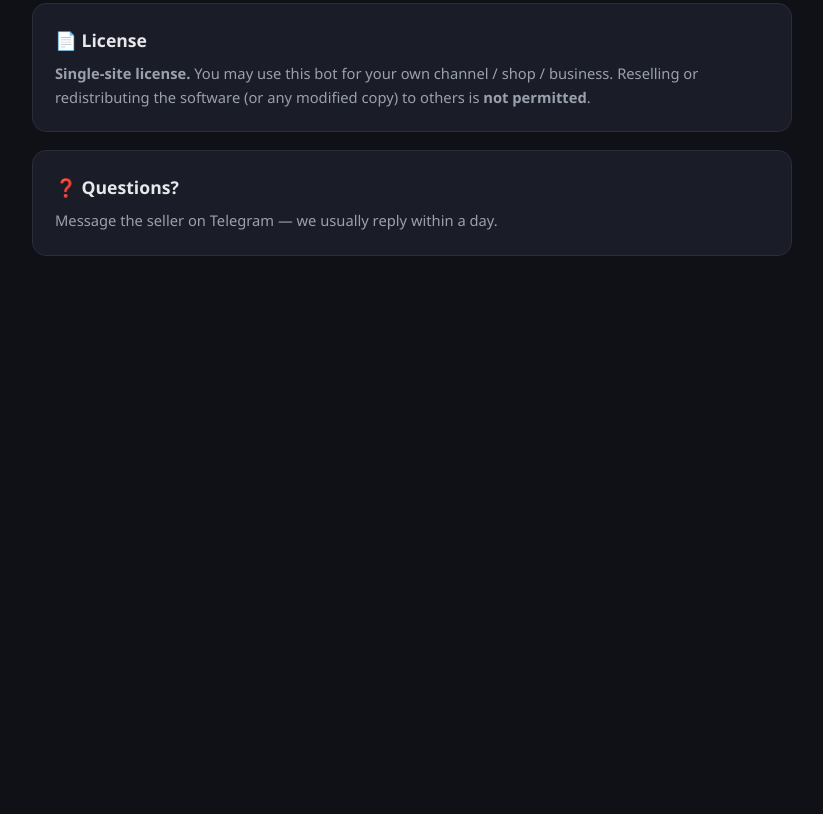
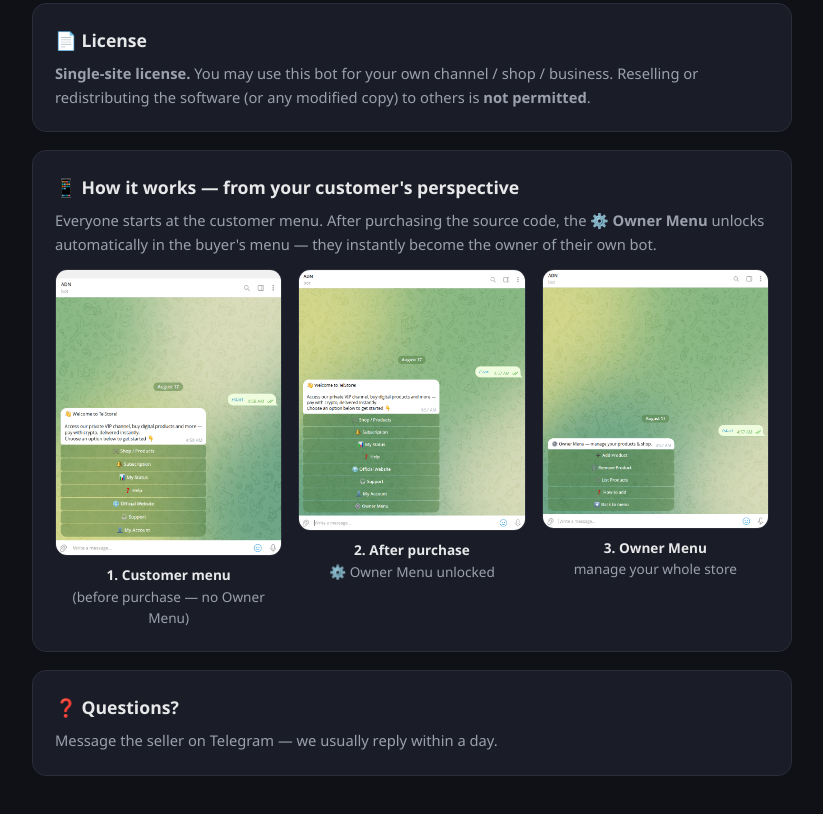
Before and after one commit to Keivanbeigi/TelStore, a plain HTML site: page index.html in a window 1280 px wide. Shown: the part 889-1703 px from the top of the page, without its empty margins (228-1051 px from the left). Before the commit the page ends 1183 px from the top, so only its background shows below. Drawn offline with Linux system fonts and the light colour scheme.

Commit message:
sales: add before/after-purchase screenshots + seller description to sales page

```diff
--- a/index.html
+++ b/index.html
@@ -24,6 +24,11 @@
   .steps li { margin:6px 0; }
   .tag { font-size:.75rem; background:#2a2d3a; padding:2px 8px; border-radius:20px; color:var(--muted); margin-left:8px; }
   h2 { font-size:1.1rem; margin-bottom:8px; }
+  .shots { display:flex; gap:16px; flex-wrap:wrap; margin-top:10px; }
+  .shot { flex:1 1 200px; min-width:180px; }
+  .shot img { width:100%; border-radius:12px; border:1px solid #2a2d3a; display:block; }
+  .cap { color:var(--muted); font-size:.85rem; text-align:center; margin-top:8px; }
+  .cap b { color:var(--text); }
 </style>
 </head>
 <body>
@@ -70,6 +75,25 @@
   </div>
 
   <div class="card">
+    <h2>📱 How it works — from your customer's perspective</h2>
+    <div class="note" style="margin-bottom:12px">Everyone starts at the customer menu. After purchasing the source code, the <b>⚙️ Owner Menu</b> unlocks automatically in the buyer's menu — they instantly become the owner of their own bot.</div>
+    <div class="shots">
+      <div class="shot">
+        <img src="screenshots/customer-view-main-menu.png" alt="Customer menu before purchase">
+        <div class="cap"><b>1. Customer menu</b><br>(before purchase — no Owner Menu)</div>
+      </div>
+      <div class="shot">
+        <img src="screenshots/owner-view-main-menu.png" alt="Owner menu after purchase">
+        <div class="cap"><b>2. After purchase</b><br>⚙️ Owner Menu unlocked</div>
+      </div>
+      <div class="shot">
+        <img src="screenshots/owner-menu.png" alt="Owner management menu">
+        <div class="cap"><b>3. Owner Menu</b><br>manage your whole store</div>
+      </div>
+    </div>
+  </div>
+
+  <div class="card">
     <h2>❓ Questions?</h2>
     <div class="note">Message the seller on Telegram — we usually reply within a day.</div>
   </div>
```
Also changed, not shown: sales-page.html (+24 -0 lines), screenshots/customer-view-main-menu.png (added), screenshots/owner-menu.png (added), screenshots/owner-view-main-menu.png (added), 1 other file.
